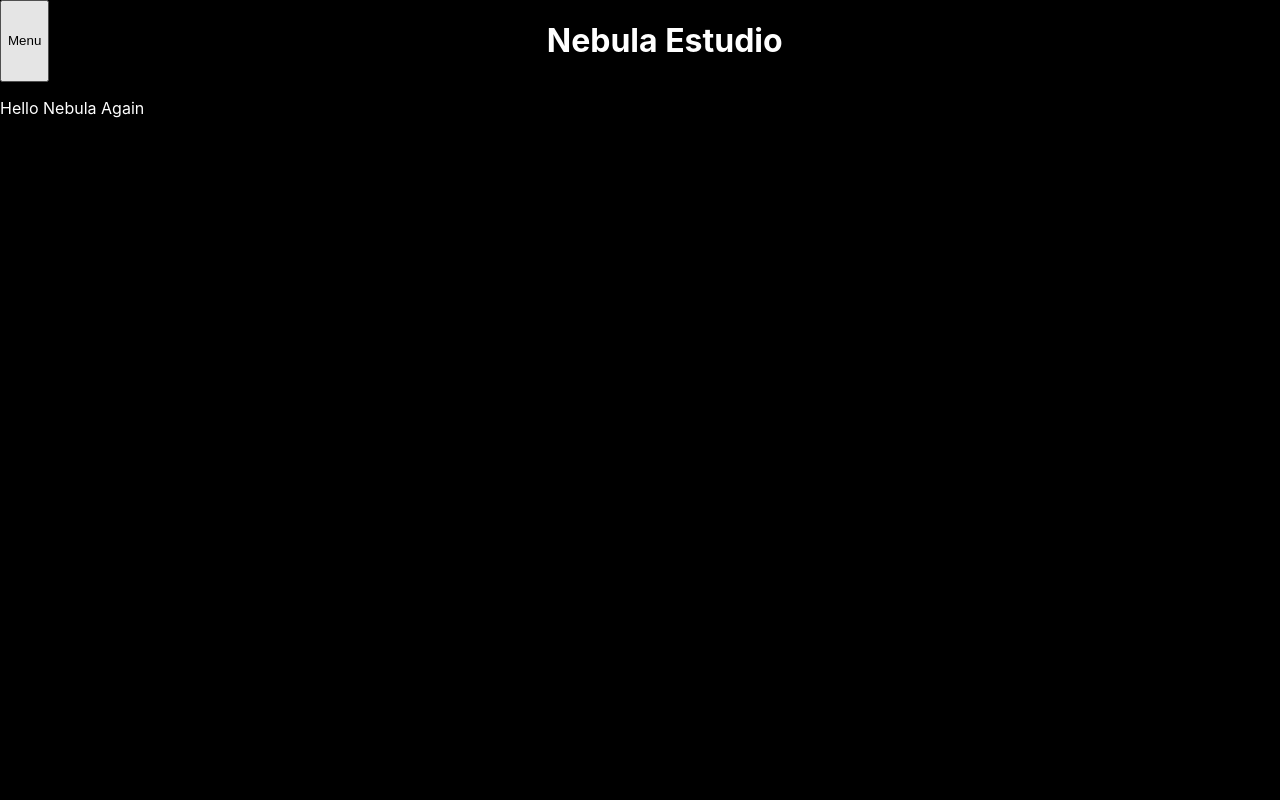
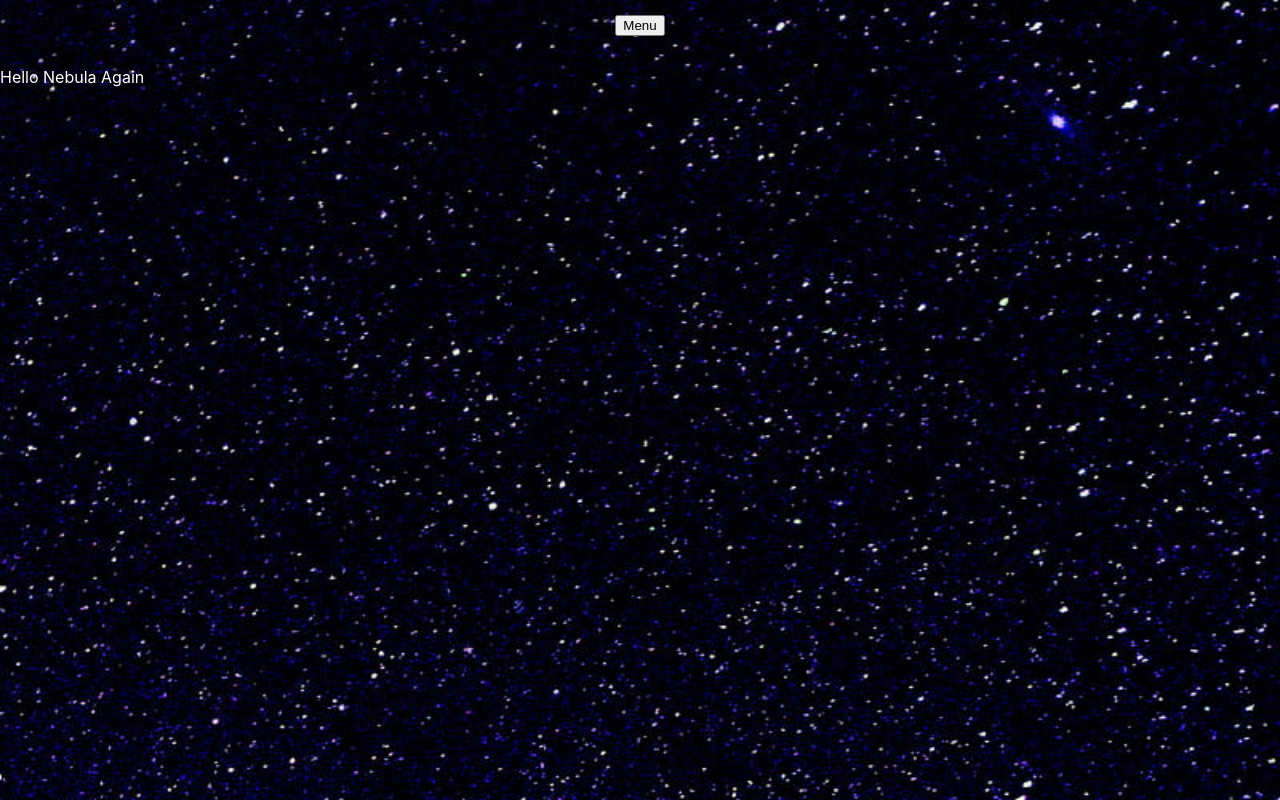
Before and after one commit to Felipeg005/Nebula-Estudio-React, a React (Create React App) app: page / in a window 1280 px wide. Built offline with nearby package versions, Linux system fonts and the light colour scheme.

Commit message:
Add background and center nav button

```diff
--- a/src/components/header.js
+++ b/src/components/header.js
@@ -11,8 +11,7 @@ const Header = () => {
         null
         :
         <>
-        <button onClick={() => openMenu(true)}>Menu</button>
-        <h1 className='logo'>Nebula Estudio</h1>
+        <button className="nav-button" onClick={() => openMenu(true)}>Menu</button>
         </>
       }
       {
--- a/src/css/header.css
+++ b/src/css/header.css
@@ -1,12 +1,8 @@
 .header {
   margin: 0;
   display: flex;
-}
-
-.logo {
-  text-align: center;
-  width: 100%;
-  color: white;
+  justify-content: center;
+  padding: 15px 0;
 }
 
 .close-button {
--- a/src/css/index.css
+++ b/src/css/index.css
@@ -5,7 +5,9 @@ body {
     sans-serif;
   -webkit-font-smoothing: antialiased;
   -moz-osx-font-smoothing: grayscale;
-  background-color: black;
+  background-image: url(../assets//images/app-stars-background.jpg);
+  background-size: cover;
+  background-repeat: no-repeat;
 }
 
 code {
--- a/src/css/nav.css
+++ b/src/css/nav.css
@@ -15,6 +15,7 @@ a {
 }
 
 #menu-video {
+  position: fixed;
   z-index: 0;
   max-width: 100vw;
   min-height: 100vh;
@@ -31,8 +32,8 @@ a {
   letter-spacing: 2px;
   animation-name: up-down;
   color: transparent;
-  animation-duration: 5.2s;
-  animation-delay: 0.35s;
+  animation-duration: 0.5s;
+  animation-delay: 0.5s;
   animation-fill-mode: forwards;
 }
 
@@ -41,13 +42,6 @@ a {
     transform: translateY(-500px);
     margin: -100px 0;
     color: transparent;
-  }
-
-  13% {
-    transform: translateY(-40px);
-    margin: 30px 0;
-    color: white;
-    text-shadow: 1px 1px 15px white;
   }
 
   100% {
```
Also changed, not shown: src/assets/images/app-stars-background.jpg (added).
